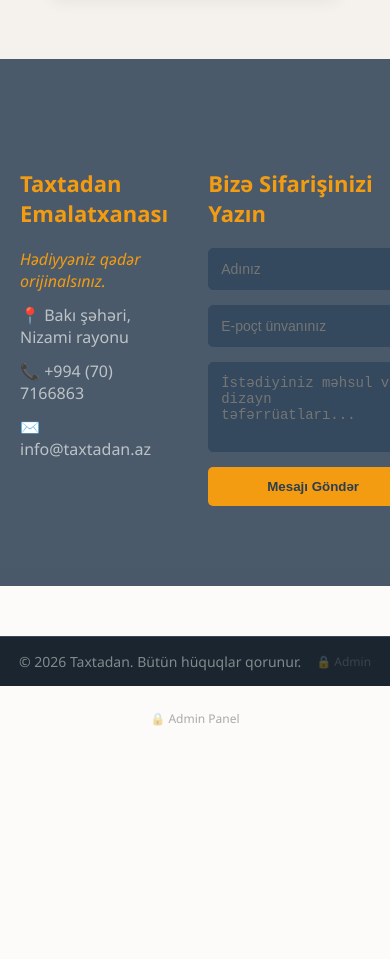
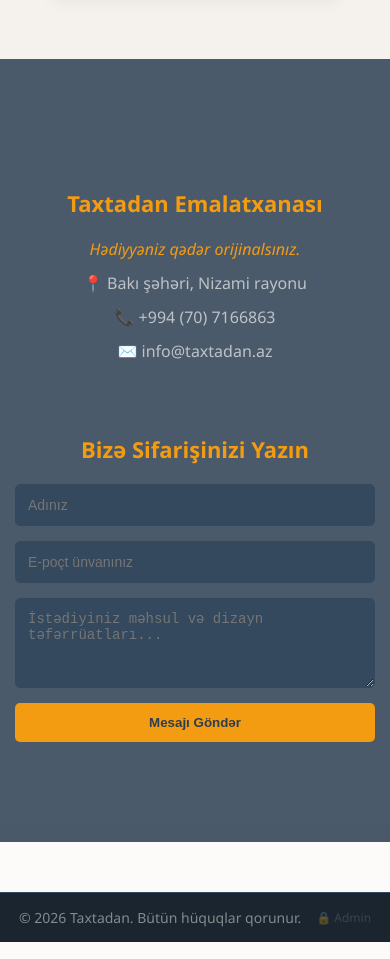
Before and after one commit to Shaiq2022/taxtadan, a React (Vite) app: page / in a window 390 px wide. Shown: the part 2220-3179 px from the top of the page. Before the commit the page ends 2968 px from the top, so only its background shows below. Built offline with nearby package versions, Linux system fonts and the light colour scheme; no server answers.

Commit message:
footer mobil dizayn alt-alta yigildi

```diff
--- a/src/App.css
+++ b/src/App.css
@@ -32,6 +32,37 @@ html, body {
   .hero-subtitle {
     font-size: 0.9rem;
     padding: 0 15px;
+  }
+  .footer-container {
+    display: flex !important;
+    flex-direction: column !important; /* Yan-yana yox, alt-alta yığır */
+    gap: 30px !important; /* İki blok arasında məsafə */
+    padding: 20px 15px !important;
+    width: 100% !important;
+    box-sizing: border-box !important;
+  }
+
+  /* Məlumatlar və Forma bloklarının hər biri ekranı tam tutsun */
+  .footer-info,
+  .footer-form {
+    width: 100% !important;
+    text-align: center !important; /* Mobildə yazıları mərkəzə yığmaq daha qəşəng görünür */
+  }
+
+  /* Formanın içindəki input və düymələr ekrandan daşmasın */
+  .footer-form input,
+  .footer-form textarea,
+  .footer-form button {
+    width: 100% !important;
+    box-sizing: border-box !important;
+  }
+
+  /* Məlumat hissəsindəki ikonların mərkəzləşməsi üçün */
+  .footer-info p {
+    display: flex !important;
+    justify-content: center !important;
+    align-items: center !important;
+    gap: 8px !important;
   }
 }
 body {
```
